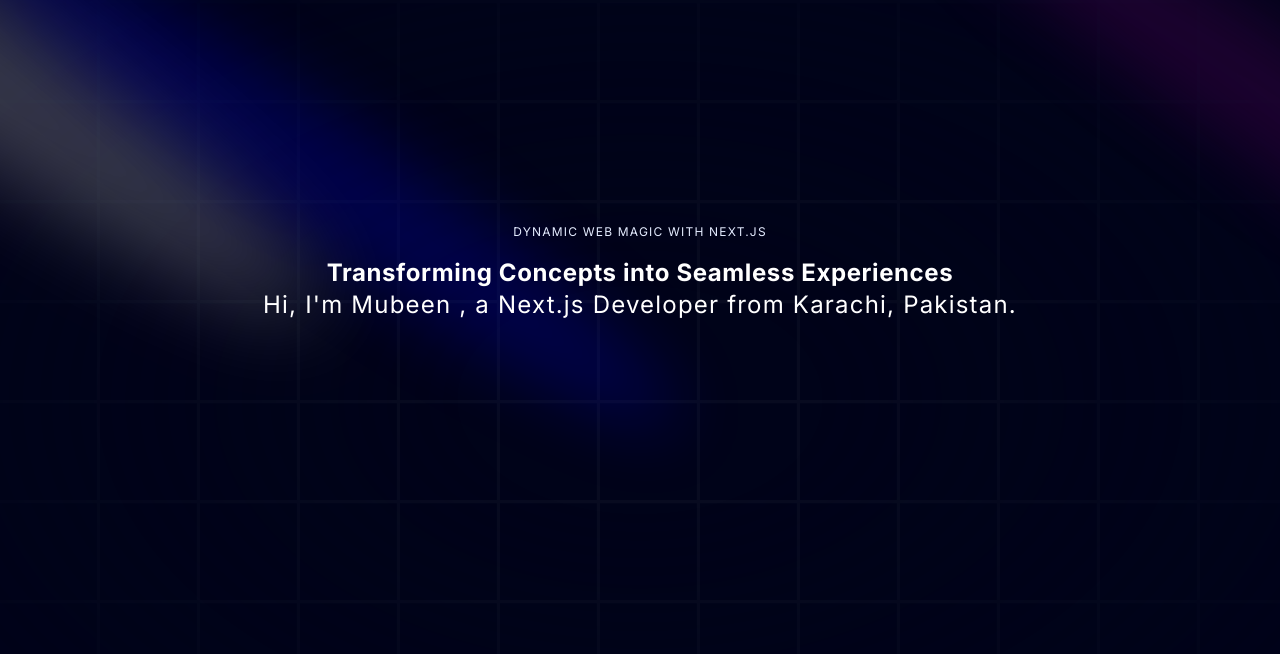
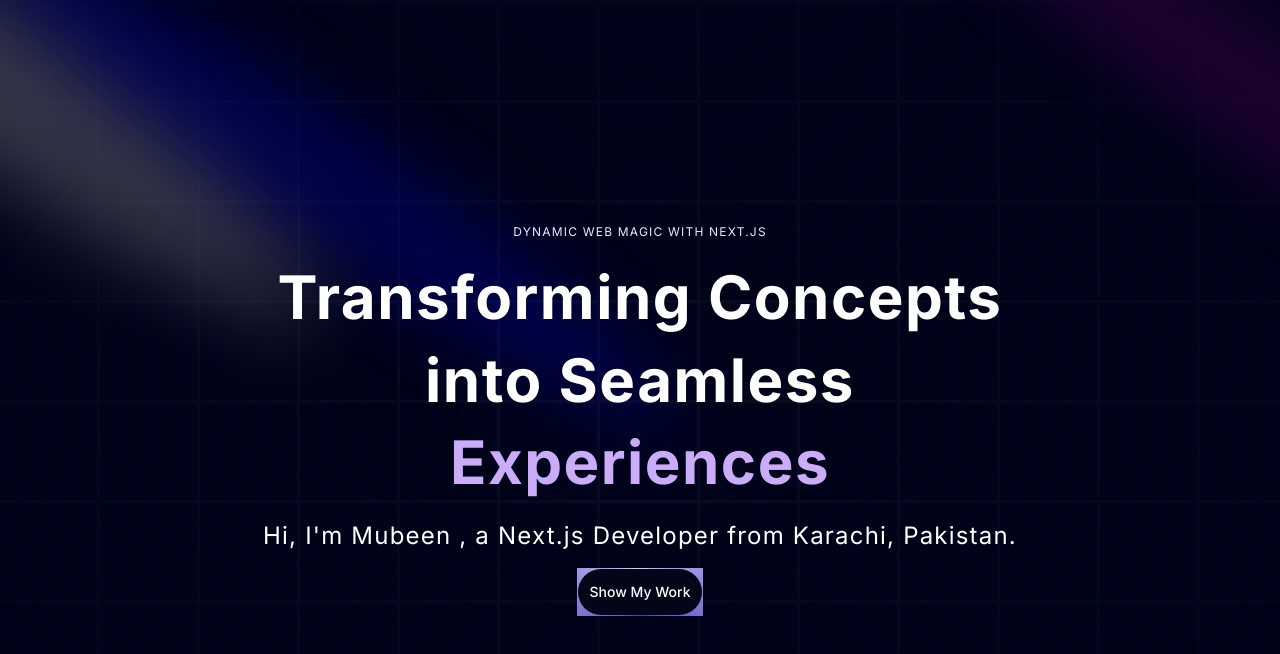
Before and after one commit to NotAnonymousUser/PortfolioV1, a Next.js app: page / in a window 1280 px wide. Shown: the top 654 px of the page. Built offline with nearby package versions, Linux system fonts and the light colour scheme.

Commit message:
added magic button

```diff
--- a/components/Hero.tsx
+++ b/components/Hero.tsx
@@ -1,6 +1,7 @@
 import React from "react";
 import { Spotlight } from "./ui/Spotlight";
 import { TextGenerateEffect } from "./ui/TextGenerateEffect";
+import MagicButton from "./ui/MagicButton";
 
 function Hero() {
   return (
@@ -33,6 +34,9 @@
           <p className="text-center md:tracking-wider mb-4 text-sm md:text-lg lg:text-2xl ">
             Hi, I&apos;m Mubeen , a Next.js Developer from Karachi, Pakistan.
           </p>
+          <a href="#about">
+            <MagicButton title="Show My Work" />
+          </a>
         </div>
       </div>
     </div>
--- /dev/null
+++ b/components/ui/MagicButton.tsx
@@ -0,0 +1,26 @@
+import React from "react";
+
+const MagicButton = ({
+  title,
+  icon,
+  position,
+  handleClick,
+  otherClasses,
+}: {
+  title: string;
+  icon: React.ReactNode;
+  position: string;
+  handleClick?: () => void;
+  otherClasses?: string;
+}) => {
+  return (
+    <button className="relative inline-flex h-12 w-full overflow-hidden rounded-lg p-[1px] focus:outline-none focus:ring-2 focus:ring-slate-400 focus:ring-offset-2 focus:ring-offset-slate-50">
+      <span className="absolute inset-[-1000%] animate-[spin_2s_linear_infinite] bg-[conic-gradient(from_90deg_at_50%_50%,#E2CBFF_0%,#393BB2_50%,#E2CBFF_100%)]" />
+      <span className="inline-flex h-full w-full cursor-pointer items-center justify-center rounded-full bg-slate-950 px-3 py-1 text-sm font-medium text-white backdrop-blur-3xl">
+        {title}
+      </span>
+    </button>
+  );
+};
+
+export default MagicButton;
--- a/components/ui/TextGenerateEffect.tsx
+++ b/components/ui/TextGenerateEffect.tsx
@@ -37,7 +37,9 @@
           return (
             <motion.span
               key={word + idx}
-              className="dark:text-white text-black opacity-0"
+              className={`${
+                idx > 3 ? "text-purple" : "dark:text-white text-black"
+              } opacity-0`}
               style={{
                 filter: filter ? "blur(10px)" : "none",
               }}
@@ -52,8 +54,8 @@
 
   return (
     <div className={cn("font-bold", className)}>
-      <div className="mt-4">
-        <div className=" dark:text-white text-black text-2xl leading-snug tracking-wide">
+      <div className="my-4">
+        <div className=" dark:text-white text-black leading-snug tracking-wide">
           {renderWords()}
         </div>
       </div>
```
